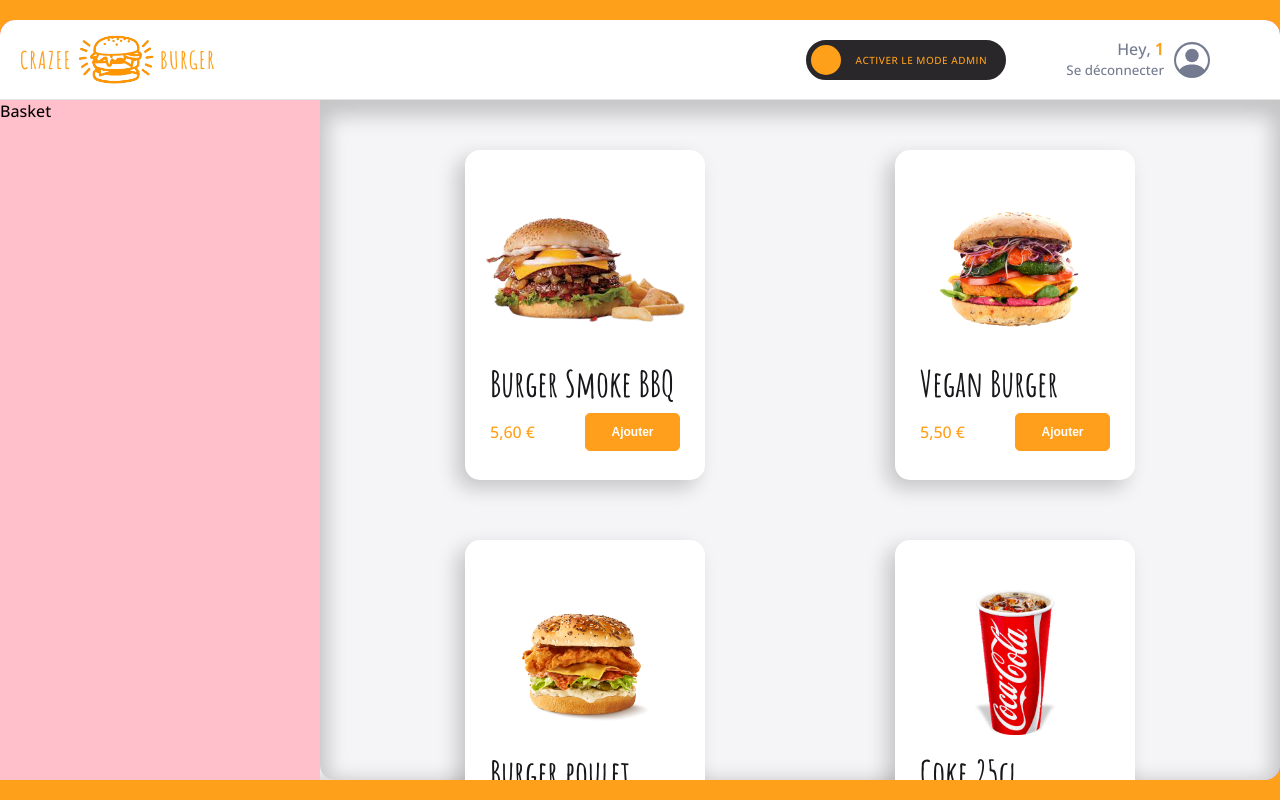
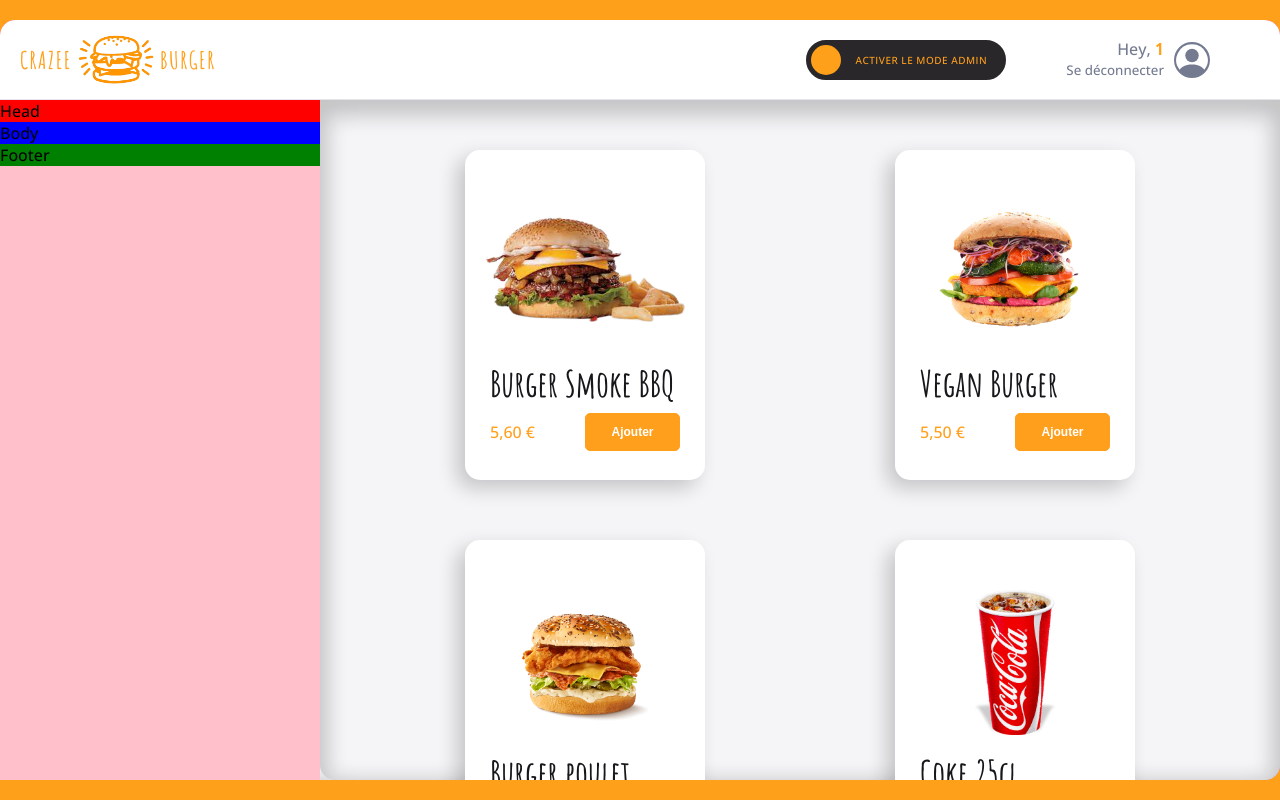
Before and after one commit to Ekkylibre/crazee-burger, a React (Vite) app: page /order/1 in a window 1280 px wide. Built offline with nearby package versions, Linux system fonts and the light colour scheme.

Commit message:
💄 F10: BASKET > Add layout

```diff
--- a/src/components/pages/order/Main/MainRightSide/Basket.jsx
+++ b/src/components/pages/order/Main/MainRightSide/Basket.jsx
@@ -1,9 +1,27 @@
 import styled from "styled-components"
 
 export default function Basket() {
-  return <BasketStyled>Basket</BasketStyled>
+  return <BasketStyled>
+    <div className="head">Head</div>
+    <div className="body">Body</div>
+    <div className="footer">Footer</div>
+  </BasketStyled>
 }
 
 const BasketStyled = styled.div`
   background: pink;
+  display: flex;
+  flex-direction: column;
+
+  .head{
+    background: red;
+  }
+
+  .body{
+    background: blue;
+  }
+
+  .footer{
+    background: green;
+  }
 `
--- a/src/components/pages/order/Main/MainRightSide/Menu/Menu.jsx
+++ b/src/components/pages/order/Main/MainRightSide/Menu/Menu.jsx
@@ -78,7 +78,7 @@ export default function Menu() {
 const MenuStyled = styled.div`
   background: ${theme.colors.background_white};
   display: grid;
-  grid-template-columns: repeat(4, 1fr);
+  grid-template-columns: repeat(3, 1fr);
   grid-template-columns: repeat(auto-fit, minmax(300px, 1fr));
   grid-row-gap: 60px;
   padding: 50px 50px 150px;
```
